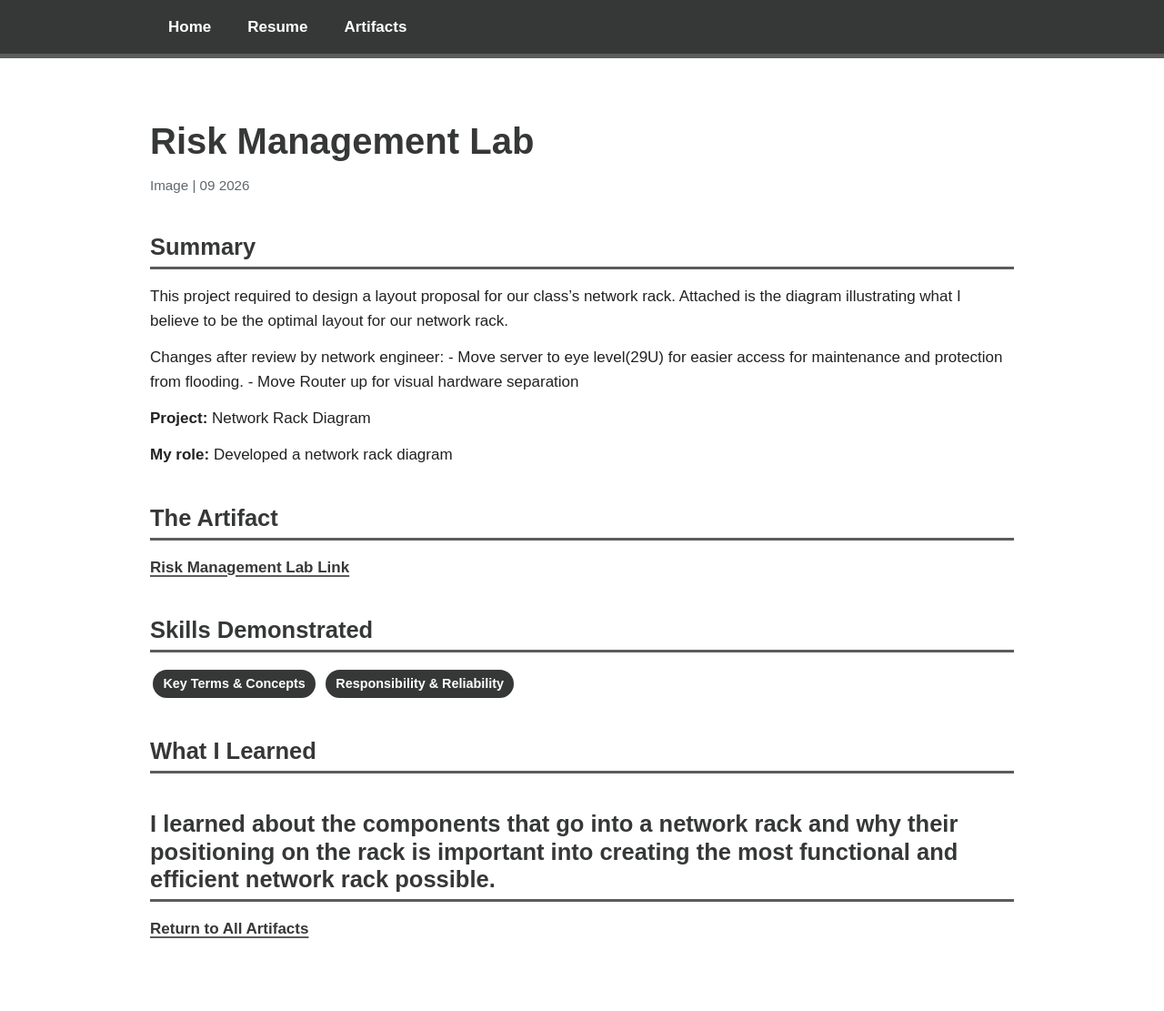
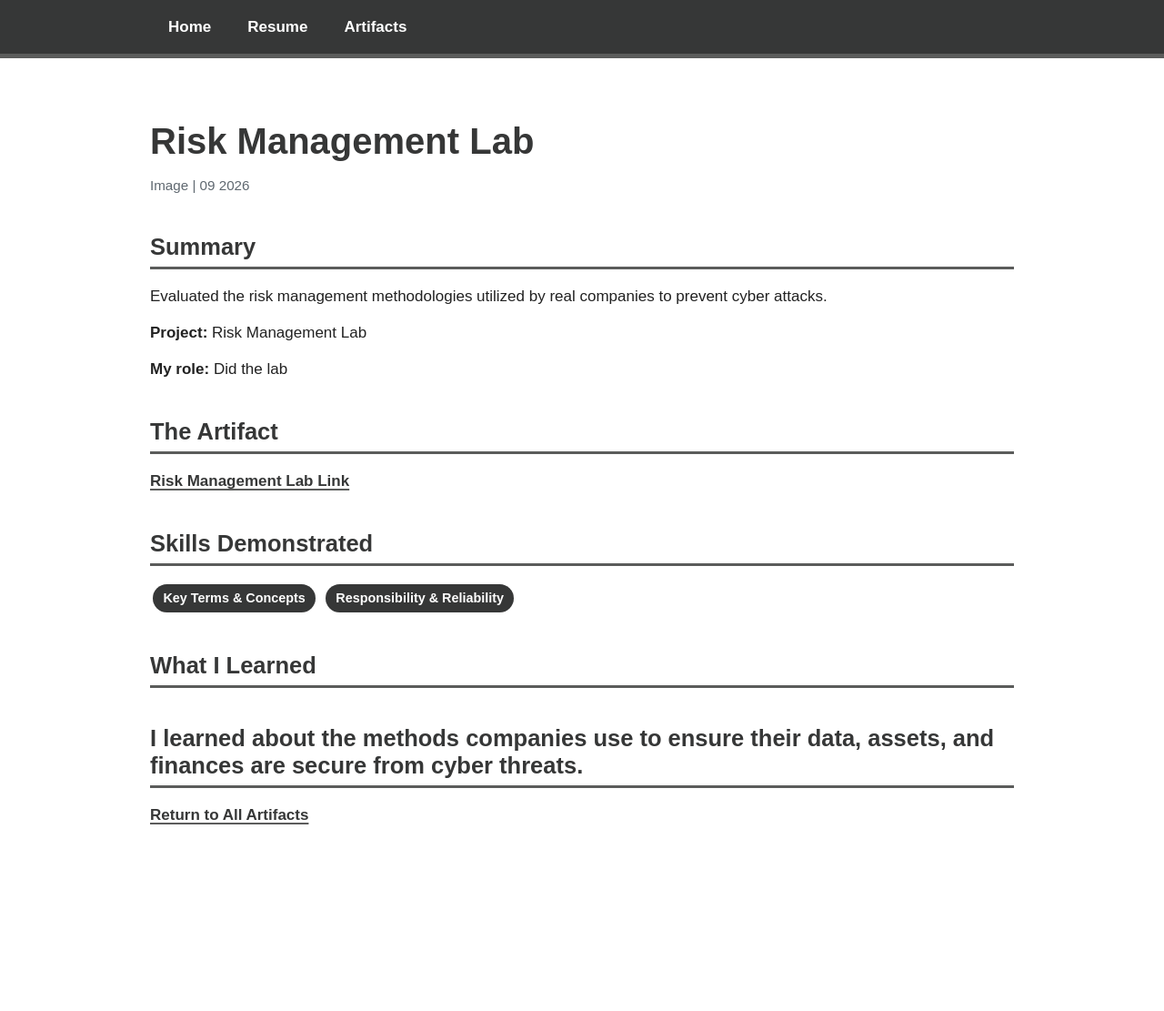
Before and after one commit to Ibex240/Apex-Cybersecurity-Portfolio, a Jekyll site: the page built from artifacts/RML/index.md, in a window 1280 px wide. Shown: the whole page at 91% size. Built offline with Jekyll 4.4.1, drawn with Linux system fonts in a browser that asks for light colours; after the commit the page ends 986 px from its top, so only the background shows below that.

Commit message:
edited rml description

```diff
--- a/artifacts/RML/index.md
+++ b/artifacts/RML/index.md
@@ -10,17 +10,15 @@ title: Artifact Name
 ## Summary
 
 
-This project required to design a layout proposal for our class's network rack. Attached is the diagram illustrating what I believe to be the optimal layout for our network rack.
-
-Changes after review by network engineer:
-    - Move server to eye level(29U) for easier access for maintenance and protection from flooding.
-    - Move Router up for visual hardware separation
+Evaluated the risk management methodologies utilized by real companies to prevent cyber attacks.
 
 
 
-**Project:** Network Rack Diagram
 
-**My role:** Developed a network rack diagram
+
+**Project:** Risk Management Lab
+
+**My role:** Did the lab
 
 
 ## The Artifact
@@ -41,7 +39,7 @@ Changes after review by network engineer:
 
 ## What I Learned
 
-I learned about the components that go into a network rack and why their positioning on the rack is important into creating the most functional and efficient network rack possible.
+I learned about the methods companies use to ensure their data, assets, and finances are secure from cyber threats.
 ---
 
 [Return to All Artifacts]({{ '/artifacts.html' | relative_url }})
```
